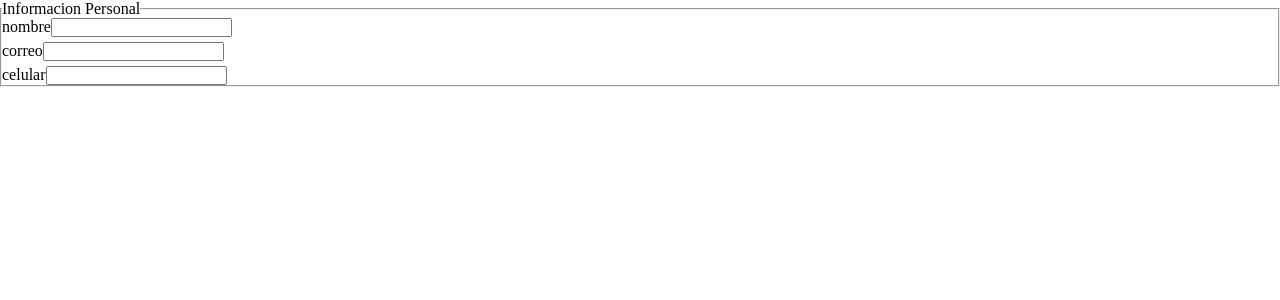
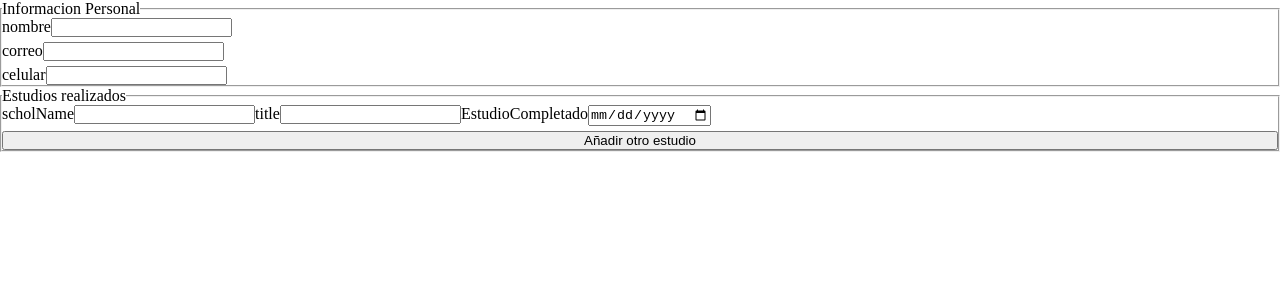
Before and after one commit to kopolo435/cv-application, a React (Vite) app: page / in a window 1280 px wide. Shown: the top 300 px of the page. Built offline with nearby package versions, Linux system fonts and the light colour scheme.

Commit message:
Implementa campo de informacion de estudios
Agrega los componentes necesarios para este campo y los junta en  App.jsx

```diff
--- a/src/App.jsx
+++ b/src/App.jsx
@@ -1,5 +1,6 @@
 import { useState } from "react";
 import { PersonalInfo } from "./components/InputComponents";
+import EducationInfo from "./components/EducationInfo";
 import "./styles/main.css";
 function App() {
   return (
@@ -9,6 +10,10 @@ function App() {
           <legend>Informacion Personal</legend>
           <PersonalInfo status="edit"></PersonalInfo>
         </fieldset>
+        <fieldset>
+          <legend>Estudios realizados</legend>
+          <EducationInfo status="edit"></EducationInfo>
+        </fieldset>
       </div>
     </>
   );
--- /dev/null
+++ b/src/components/Button.jsx
@@ -0,0 +1,9 @@
+function Button({ handleClick, btnClass, content }) {
+  return (
+    <button className={btnClass} onClick={handleClick}>
+      {content}
+    </button>
+  );
+}
+
+export default Button;
--- /dev/null
+++ b/src/components/DateField.jsx
@@ -0,0 +1,27 @@
+function DateInput({ name }) {
+  return (
+    <label>
+      {name}
+      <input type="date" name={name} />
+    </label>
+  );
+}
+
+function DateInfo({ name }) {
+  return (
+    <div className="dateInfo">
+      <p>{name}</p>
+      <p>Fecha</p>
+    </div>
+  );
+}
+
+function DateField({ status, name }) {
+  return status === "edit" ? (
+    <DateInput name={name}></DateInput>
+  ) : (
+    <DateInfo name={name}></DateInfo>
+  );
+}
+
+export default DateField;
--- /dev/null
+++ b/src/components/EducationInfo.jsx
@@ -0,0 +1,26 @@
+import Field from "./Field";
+import DateField from "./DateField";
+import Button from "./Button";
+function EducationField({ status }) {
+  return (
+    <div className="educationField">
+      <Field type="text" name="scholName" status={status}></Field>
+      <Field type="text" name="title" status={status}></Field>
+      <DateField status={status} name={"EstudioCompletado"}></DateField>
+    </div>
+  );
+}
+
+function EducationInfo({ status }) {
+  return (
+    <div className="inputContainer">
+      <EducationField status={status}></EducationField>
+      <Button
+        content={"Añadir otro estudio"}
+        btnClass={"addEducation"}
+      ></Button>
+    </div>
+  );
+}
+
+export default EducationInfo;
```
